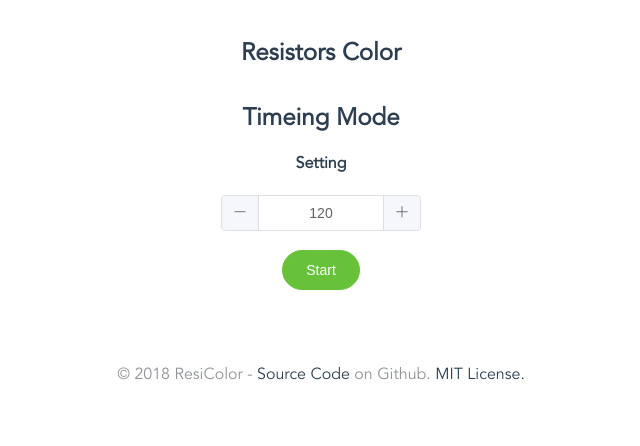
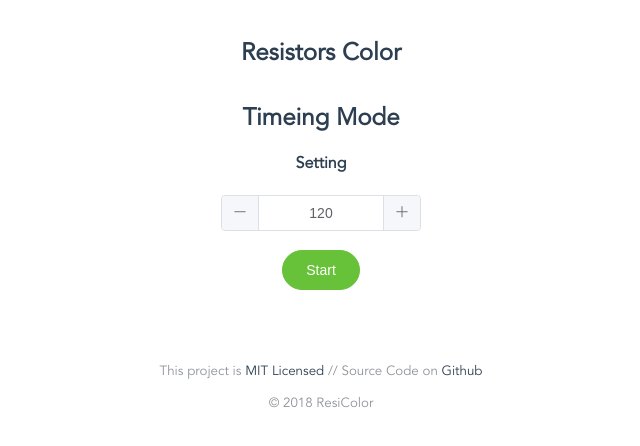
Before and after one commit to wilicw/resicolor, a Vue app: page /resicolor/timeing in a window 1280 px wide. Shown: the top 446 px of the page, without its empty margins (319-959 px from the left). Built offline with nearby package versions, Linux system fonts and the light colour scheme.

Commit message:
edit footer message

```diff
--- a/src/App.vue
+++ b/src/App.vue
@@ -15,7 +15,7 @@
       </el-dialog>
       <router-view/>
       <el-footer class="footer">
-        <p class="copyright">© 2018 ResiColor - <a class="menu" href="https://github.com/wilicw/resicolor">Source Code</a> on Github. <a class="menu" href="https://opensource.org/licenses/MIT">MIT License.</a></p>
+        <p class="copyright">This project is <a class="menu" href="https://choosealicense.com/licenses/mit/">MIT Licensed</a> // Source Code on <a class="menu" href="https://github.com/wilicw/resicolor">Github</a><br><br>© 2018 ResiColor</p>
       </el-footer>
     </el-container>
   </div>
@@ -65,8 +65,7 @@ $black: #2c3e50;
 }
 
 .copyright {
-  position: relative;
-  bottom: 0px;
+  font-size: 10pt;
   color: #8f9398;
 }
 
```
